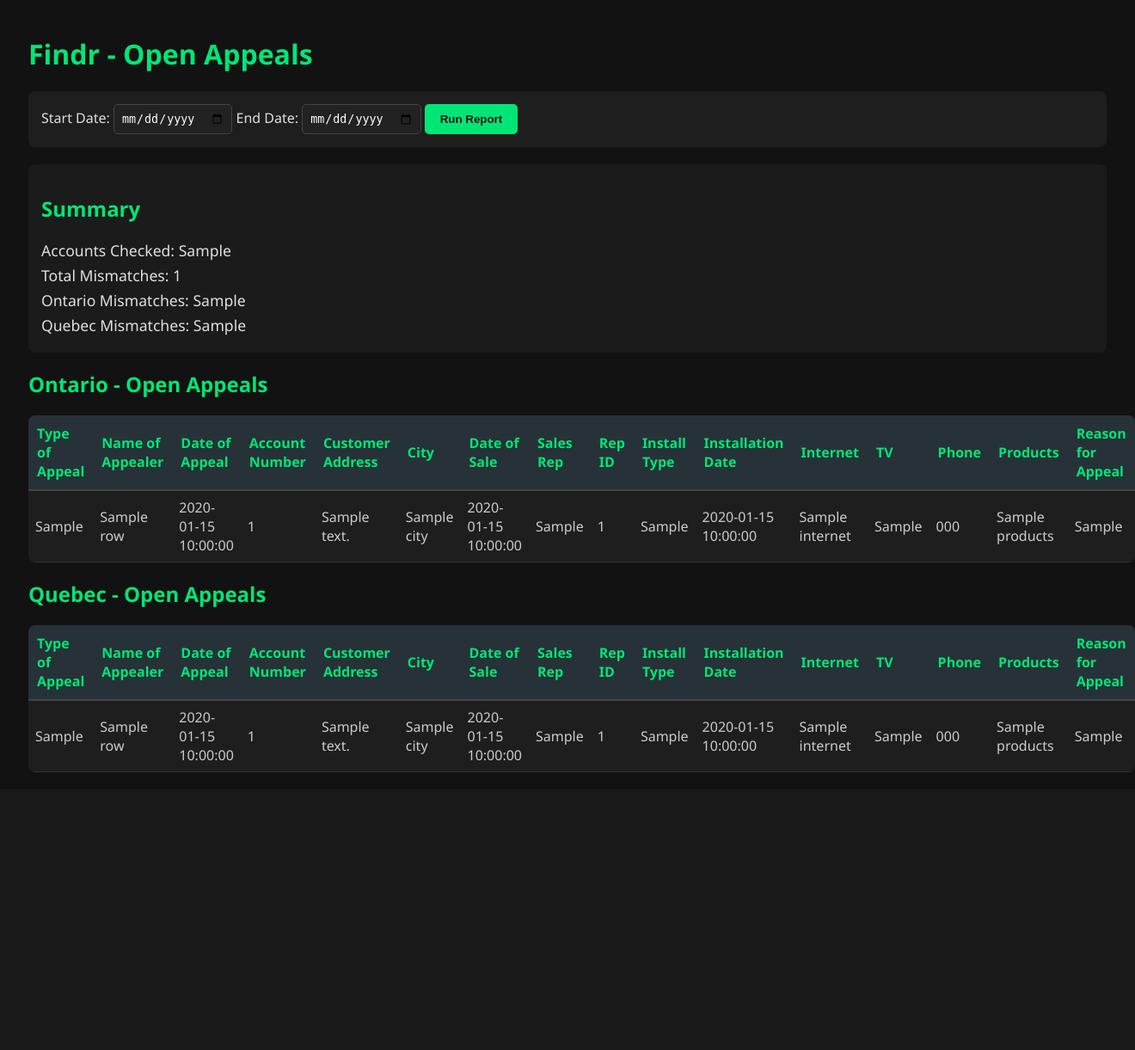
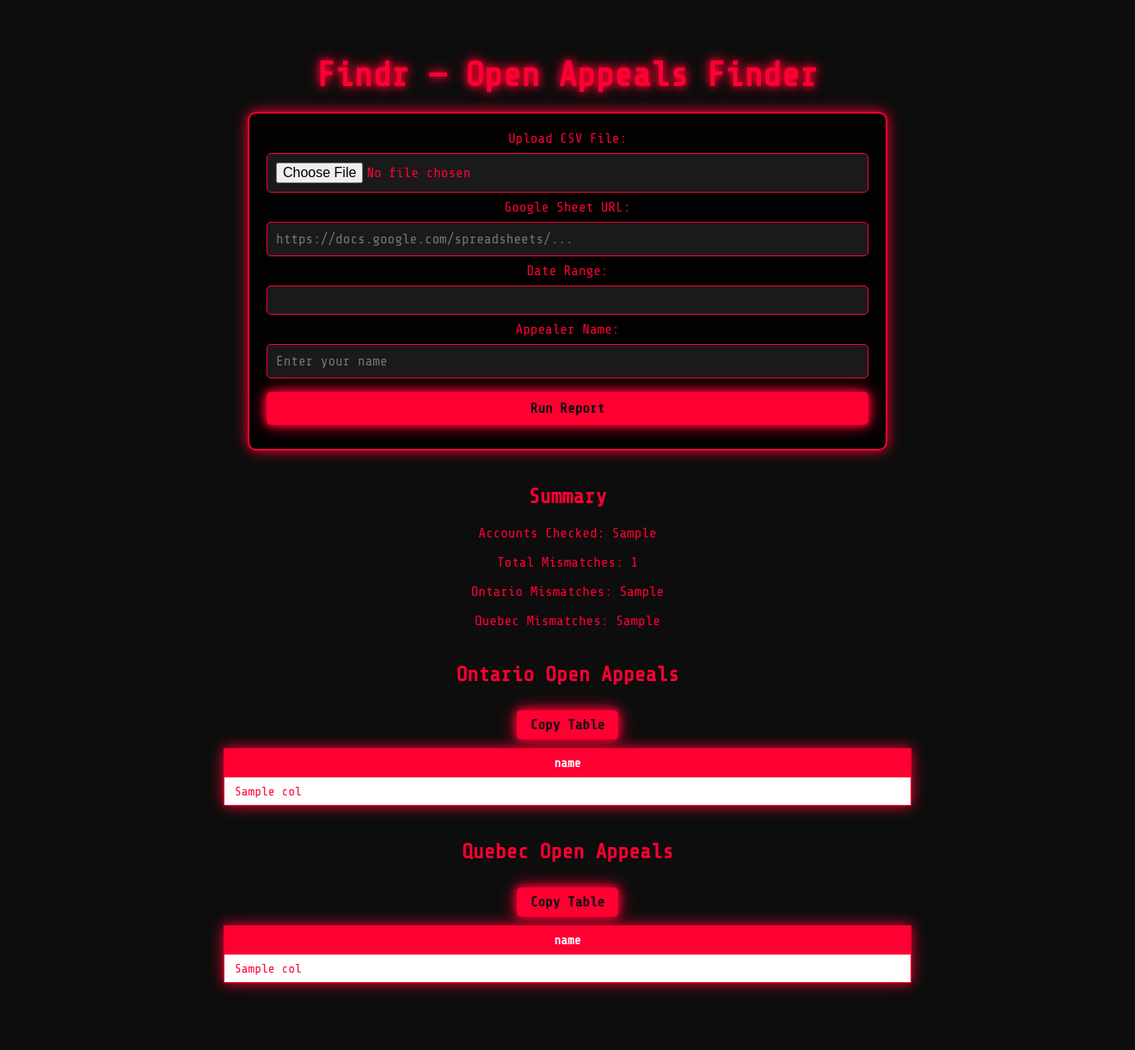
Before and after one commit to daniel-yesa/Findr, a Flask app: template Findr-flask/templates/index.html in a window 1320 px wide. Shown: the whole page at 86% size. Before the commit the page ends 898 px from the top, so only its background shows below. Run offline with Flask 3, Linux system fonts and the light colour scheme; the template is opened without the code that fills it: most values are stand-ins (such as "Sample title", 1, 10 or a date in 2020); some libraries are stand-ins or nearby versions.

Commit message:
Update index.html

```diff
--- a/Findr-flask/templates/index.html
+++ b/Findr-flask/templates/index.html
@@ -2,235 +2,216 @@
 <html lang="en">
 <head>
     <meta charset="UTF-8">
-    <meta name="viewport" content="width=device-width, initial-scale=1.0">
-    <title>Findr - Open Appeals</title>
+    <title>Findr</title>
+    <meta name="viewport" content="width=device-width, initial-scale=1">
+
+    <!-- Google Fonts -->
+    <link href="https://fonts.googleapis.com/css2?family=Share+Tech+Mono&display=swap" rel="stylesheet">
+
+    <!-- Date Range Picker CSS -->
+    <link rel="stylesheet" type="text/css" href="https://cdn.jsdelivr.net/npm/daterangepicker/daterangepicker.css" />
+
     <style>
-        /* ==== GLOBAL STYLES ==== */
         body {
-            background-color: #121212;
-            color: #e0e0e0;
-            font-family: 'Segoe UI', Tahoma, sans-serif;
-            margin: 0;
-            padding: 0;
+            background-color: #0d0d0d;
+            color: #ff0033;
+            font-family: 'Share Tech Mono', monospace;
+            text-align: center;
+            padding: 30px;
         }
-        h1, h2 {
-            color: #00e676;
-        }
-        .container {
-            width: 95%;
-            margin: auto;
-            padding: 20px;
-        }
-
-        /* ==== FORM ==== */
-        .form-section {
-            background: #1e1e1e;
-            padding: 15px;
-            border-radius: 8px;
+        h1 {
+            font-size: 2.5rem;
+            text-shadow: 0 0 8px #ff0033, 0 0 15px #ff0033;
             margin-bottom: 20px;
         }
-        input[type="text"], input[type="date"] {
-            background: #222;
-            border: 1px solid #444;
-            color: #fff;
+        .form-container {
+            background: rgba(0, 0, 0, 0.85);
+            border: 2px solid #ff0033;
+            box-shadow: 0 0 15px #ff0033;
+            padding: 20px;
+            width: 90%;
+            max-width: 700px;
+            margin: 0 auto 40px auto;
+            border-radius: 10px;
+        }
+        input, button {
+            font-family: inherit;
+            font-size: 1rem;
+            margin: 8px 0;
+            padding: 10px;
+            border-radius: 5px;
+            border: none;
+            width: 100%;
+            box-sizing: border-box;
+        }
+        input[type="text"], input[type="file"] {
+            background-color: #1a1a1a;
+            color: #ff0033;
+            border: 1px solid #ff0033;
+        }
+        /* Smaller date range picker */
+        #date_range {
+            font-size: 0.9rem;
             padding: 8px;
-            border-radius: 5px;
         }
         button {
-            background: #00e676;
-            color: #121212;
+            background-color: #ff0033;
+            color: #0d0d0d;
+            font-weight: bold;
             border: none;
-            padding: 10px 18px;
             cursor: pointer;
-            border-radius: 5px;
-            font-weight: bold;
-            transition: all 0.2s ease;
+            transition: all 0.3s ease;
+            box-shadow: 0 0 10px #ff0033, 0 0 20px #ff0033;
         }
         button:hover {
-            background: #00c853;
+            background-color: #e60029;
+            box-shadow: 0 0 20px #ff0033, 0 0 30px #ff0033;
+            transform: scale(1.05);
         }
-        .loading-spinner {
-            display: none;
-            border: 4px solid #333;
-            border-top: 4px solid #00e676;
-            border-radius: 50%;
-            width: 24px;
-            height: 24px;
-            animation: spin 1s linear infinite;
-            margin-left: 10px;
+        .copy-btn {
+            margin-bottom: 10px;
+            width: auto;
+            padding: 8px 16px;
+            display: inline-block;
         }
-        @keyframes spin {
-            0% { transform: rotate(0deg); }
-            100% { transform: rotate(360deg); }
+        .table-container {
+            margin: 40px auto;
+            width: fit-content;
+            max-width: 100%;
+            text-align: center;
         }
-
-        /* ==== SUMMARY ==== */
-        .summary {
-            background: #1b1b1b;
-            padding: 15px;
-            border-radius: 8px;
-            margin-bottom: 20px;
+        table {
+            border-collapse: collapse;
+            background-color: white;
+            font-size: 0.9rem;
+            min-width: 800px;
+            box-shadow: 0 0 15px #ff0033;
         }
-        .summary p {
-            margin: 5px 0;
-            font-size: 1.1em;
+        th, td {
+            border: 1px solid #ff0033;
+            padding: 8px 12px;
+            text-align: left;
         }
-
-        /* ==== TABLES ==== */
-        table {
-            width: 100%;
-            border-collapse: collapse;
-            margin-top: 10px;
-            background: #1e1e1e;
-            border-radius: 8px;
-            overflow: hidden;
+        th {
+            background-color: #ff0033;
+            color: #ffffff;
+            text-align: center;
         }
-        thead {
-            background: #263238;
+        tr:nth-child(even) td {
+            background-color: #f8f8f8;
         }
-        thead th {
-            padding: 10px;
-            border-bottom: 2px solid #444;
-            text-align: left;
-            color: #00e676;
-        }
-        tbody tr:nth-child(even) {
-            background: #1a1a1a;
-        }
-        tbody tr:hover {
-            background: #333;
-        }
-        tbody td {
-            padding: 8px;
-            border-bottom: 1px solid #333;
-            color: #ccc;
+        tr:nth-child(odd) td {
+            background-color: #ffffff;
         }
     </style>
 </head>
 <body>
-<div class="container">
-    <h1>Findr - Open Appeals</h1>
 
-    <!-- ==== Search Form ==== -->
-    <div class="form-section">
-        <form method="POST" action="/" onsubmit="showSpinner()">
-            <label>Start Date: </label>
-            <input type="date" name="start_date" required>
-            <label>End Date: </label>
-            <input type="date" name="end_date" required>
+<h1>Findr — Open Appeals Finder</h1>
+
+<div class="form-container">
+    <form method="POST" enctype="multipart/form-data">
+        <label>Upload CSV File:</label>
+        <input type="file" name="csv_file" required>
+
+        <label>Google Sheet URL:</label>
+        <input type="text" name="sheet_url" placeholder="https://docs.google.com/spreadsheets/..." required>
+
+        <label>Date Range:</label>
+        <input type="text" name="date_range" id="date_range" required>
+
+        <label>Appealer Name:</label>
+        <input type="text" name="appealer_name" placeholder="Enter your name" required>
+
         <button type="submit">Run Report</button>
-            <div class="loading-spinner" id="spinner"></div>
     </form>
 </div>
 
-    <!-- ==== Summary ==== -->
-    <div class="summary">
+{% if summary %}
+<div>
     <h2>Summary</h2>
-        <p>Accounts Checked: {{ accounts_checked }}</p>
-        <p>Total Mismatches: {{ total_mismatches }}</p>
-        <p>Ontario Mismatches: {{ on_mismatches }}</p>
-        <p>Quebec Mismatches: {{ qc_mismatches }}</p>
+    <p>Accounts Checked: {{ summary.accounts_checked }}</p>
+    <p>Total Mismatches: {{ summary.total_mismatches }}</p>
+    <p>Ontario Mismatches: {{ summary.ontario_mismatches }}</p>
+    <p>Quebec Mismatches: {{ summary.quebec_mismatches }}</p>
 </div>
 
-    <!-- ==== Ontario Table ==== -->
-    <h2>Ontario - Open Appeals</h2>
-    <table>
+<div class="table-container">
+    <h2>Ontario Open Appeals</h2>
+    <button class="copy-btn" onclick="copyTable('ontarioTable')">Copy Table</button>
+    <table id="ontarioTable">
         <thead>
             <tr>
-                <th>Type of Appeal</th>
-                <th>Name of Appealer</th>
-                <th>Date of Appeal</th>
-                <th>Account Number</th>
-                <th>Customer Address</th>
-                <th>City</th>
-                <th>Date of Sale</th>
-                <th>Sales Rep</th>
-                <th>Rep ID</th>
-                <th>Install Type</th>
-                <th>Installation Date</th>
-                <th>Internet</th>
-                <th>TV</th>
-                <th>Phone</th>
-                <th>Products</th>
-                <th>Reason for Appeal</th>
+                {% for col in ontario[0].keys() %}
+                <th>{{ col }}</th>
+                {% endfor %}
             </tr>
         </thead>
         <tbody>
-        {% for row in on_open_appeals %}
+            {% for row in ontario %}
             <tr>
-                <td>{{ row.type_of_appeal }}</td>
-                <td>{{ row.name_of_appealer }}</td>
-                <td>{{ row.date_of_appeal }}</td>
-                <td>{{ row.account_number }}</td>
-                <td>{{ row.customer_address }}</td>
-                <td>{{ row.city }}</td>
-                <td>{{ row.date_of_sale }}</td>
-                <td>{{ row.sales_rep }}</td>
-                <td>{{ row.rep_id }}</td>
-                <td>{{ row.install_type }}</td>
-                <td>{{ row.installation_date }}</td>
-                <td>{{ row.internet }}</td>
-                <td>{{ row.tv }}</td>
-                <td>{{ row.phone }}</td>
-                <td>{{ row.products }}</td>
-                <td>{{ row.reason_for_appeal }}</td>
-            </tr>
+                {% for col in row.values() %}
+                <td>{{ col }}</td>
                 {% endfor %}
-        </tbody>
-    </table>
-
-    <!-- ==== Quebec Table ==== -->
-    <h2>Quebec - Open Appeals</h2>
-    <table>
-        <thead>
-            <tr>
-                <th>Type of Appeal</th>
-                <th>Name of Appealer</th>
-                <th>Date of Appeal</th>
-                <th>Account Number</th>
-                <th>Customer Address</th>
-                <th>City</th>
-                <th>Date of Sale</th>
-                <th>Sales Rep</th>
-                <th>Rep ID</th>
-                <th>Install Type</th>
-                <th>Installation Date</th>
-                <th>Internet</th>
-                <th>TV</th>
-                <th>Phone</th>
-                <th>Products</th>
-                <th>Reason for Appeal</th>
-            </tr>
-        </thead>
-        <tbody>
-        {% for row in qc_open_appeals %}
-            <tr>
-                <td>{{ row.type_of_appeal }}</td>
-                <td>{{ row.name_of_appealer }}</td>
-                <td>{{ row.date_of_appeal }}</td>
-                <td>{{ row.account_number }}</td>
-                <td>{{ row.customer_address }}</td>
-                <td>{{ row.city }}</td>
-                <td>{{ row.date_of_sale }}</td>
-                <td>{{ row.sales_rep }}</td>
-                <td>{{ row.rep_id }}</td>
-                <td>{{ row.install_type }}</td>
-                <td>{{ row.installation_date }}</td>
-                <td>{{ row.internet }}</td>
-                <td>{{ row.tv }}</td>
-                <td>{{ row.phone }}</td>
-                <td>{{ row.products }}</td>
-                <td>{{ row.reason_for_appeal }}</td>
             </tr>
             {% endfor %}
         </tbody>
     </table>
 </div>
 
+<div class="table-container">
+    <h2>Quebec Open Appeals</h2>
+    <button class="copy-btn" onclick="copyTable('quebecTable')">Copy Table</button>
+    <table id="quebecTable">
+        <thead>
+            <tr>
+                {% for col in quebec[0].keys() %}
+                <th>{{ col }}</th>
+                {% endfor %}
+            </tr>
+        </thead>
+        <tbody>
+            {% for row in quebec %}
+            <tr>
+                {% for col in row.values() %}
+                <td>{{ col }}</td>
+                {% endfor %}
+            </tr>
+            {% endfor %}
+        </tbody>
+    </table>
+</div>
+{% endif %}
+
+<!-- Date Range Picker JS -->
+<script type="text/javascript" src="https://cdn.jsdelivr.net/jquery/latest/jquery.min.js"></script>
+<script type="text/javascript" src="https://cdn.jsdelivr.net/momentjs/latest/moment.min.js"></script>
+<script type="text/javascript" src="https://cdn.jsdelivr.net/npm/daterangepicker/daterangepicker.min.js"></script>
 <script>
-function showSpinner() {
-    document.getElementById('spinner').style.display = 'inline-block';
+    $(function() {
+        $('#date_range').daterangepicker({ opens: 'center' });
+    });
+
+    function copyTable(tableId) {
+        let range, sel;
+        let table = document.getElementById(tableId);
+        if (document.createRange && window.getSelection) {
+            range = document.createRange();
+            sel = window.getSelection();
+            sel.removeAllRanges();
+            try {
+                range.selectNodeContents(table);
+                sel.addRange(range);
+            } catch (e) {
+                range.selectNode(table);
+                sel.addRange(range);
+            }
+            document.execCommand("copy");
+            sel.removeAllRanges();
+            alert("Table copied to clipboard!");
+        }
     }
 </script>
+
 </body>
 </html>
```
Lines whose indentation alone changed are shown as unchanged.
